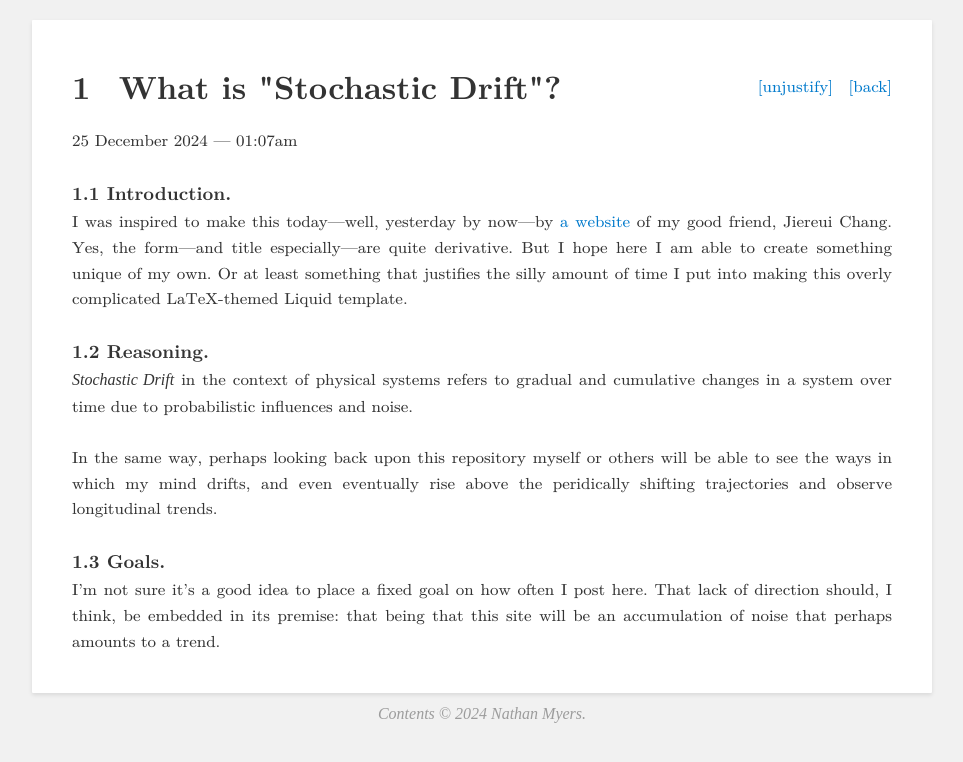
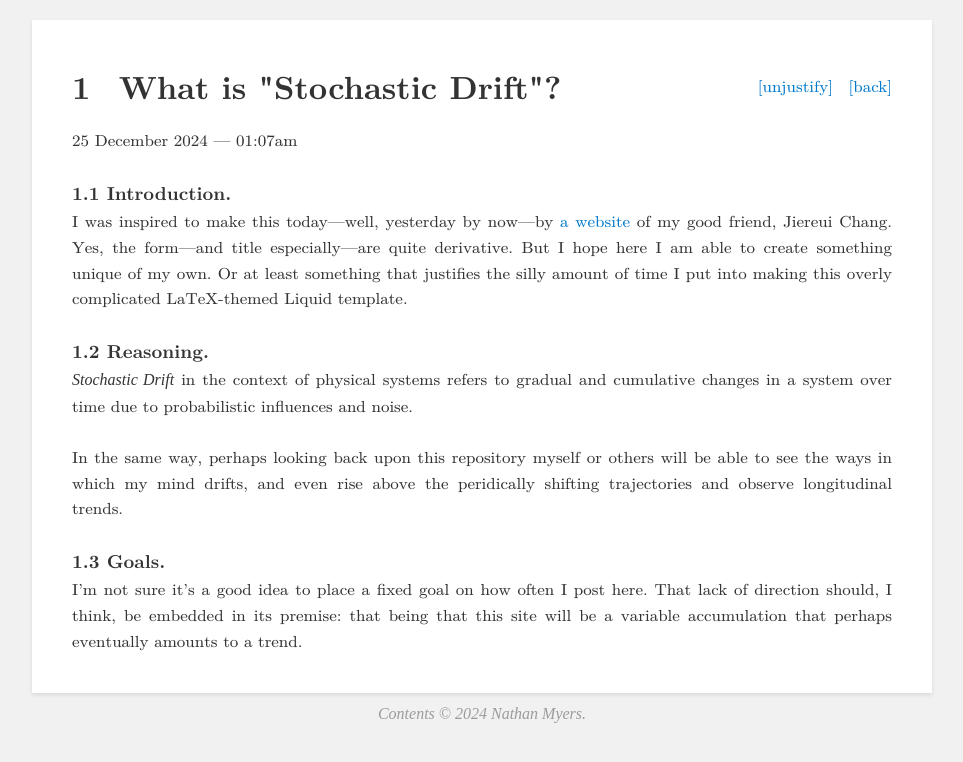
Before and after one commit to nate-i-think/stochasticdrift, a Jekyll site: the page built from _posts/2024-12-24-What Is Stochastic Drift.md, in a window 1280 px wide. Shown: the top 762 px of the page, without its empty margins (158-1121 px from the left). Built offline with Jekyll 4.4.1, drawn with Linux system fonts in a browser that asks for light colours; some web fonts are replaced.

Commit message:
Renamed Test Files

```diff
--- a/_posts/2024-12-24-test2.md
+++ b/_posts/2024-12-24-What Is Stochastic Drift.md
@@ -8,7 +8,7 @@ I was inspired to make this today—well, yesterday by now—by [a website](http
 ### xX.2 Reasoning.
 *Stochastic Drift* in the context of physical systems refers to gradual and cumulative changes in a system over time due to probabilistic influences and noise.
 
-In the same way, perhaps looking back upon this repository myself or others will be able to see the ways in which my mind drifts, and even  eventually rise above the peridically shifting trajectories and observe longitudinal trends.
+In the same way, perhaps looking back upon this repository myself or others will be able to see the ways in which my mind drifts, and even rise above the peridically shifting trajectories and observe longitudinal trends.
 <br>
 ### xX.3 Goals.
-I'm not sure it's a good idea to place a fixed goal on how often I post here. That lack of direction should, I think, be embedded in its premise: that being that this site will be an accumulation of noise that perhaps amounts to a trend.
+I'm not sure it's a good idea to place a fixed goal on how often I post here. That lack of direction should, I think, be embedded in its premise: that being that this site will be a variable accumulation that perhaps eventually amounts to a trend.
```
Also changed, not shown: 4 other files.
